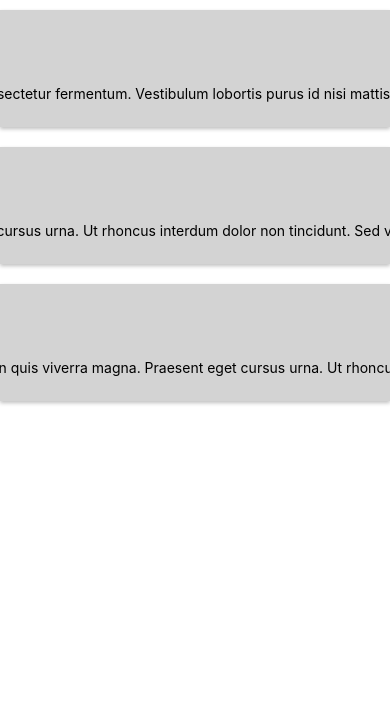
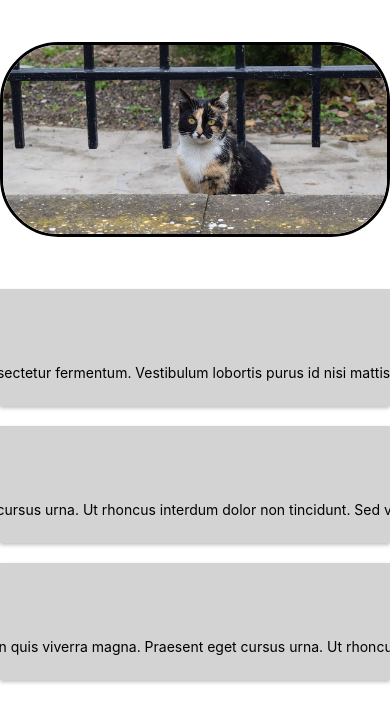
Before and after one commit to thelockymichael/WBMA-First-App, a React Native app: screen / in a window 390 px wide. Shown: the top 722 px of the page. Built offline with nearby package versions, Linux system fonts and the light colour scheme.

Commit message:
added top cat imagge

```diff
--- a/App.js
+++ b/App.js
@@ -3,7 +3,7 @@ import {createStore, combineReducers, applyMiddleware} from 'redux';
 import {composeWithDevTools} from 'redux-devtools-extension';
 import {Provider} from 'react-redux';
 import React from 'react';
-import {StyleSheet, SafeAreaView} from 'react-native';
+import {Image, Dimensions, StyleSheet, View, SafeAreaView} from 'react-native';
 import List from './components/List';
 
 import placesReducer from './store/places-reducer';
@@ -14,6 +14,14 @@ const App = () => {
   return (
     <Provider store={store}>
       <SafeAreaView style={styles.screen}>
+        <View style={styles.imageContainer}>
+
+          <Image
+            source={require('./assets/homeless_cat.jpg')}
+            style={styles.image}
+          />
+
+        </View>
         <List />
         <StatusBar style='auto' />
       </SafeAreaView>
@@ -22,6 +30,20 @@ const App = () => {
 };
 
 const styles = StyleSheet.create({
+  imageContainer: {
+    width: Dimensions.get('window').width * 1,
+    height: Dimensions.get('window').width * 0.5,
+    borderRadius: (Dimensions.get('window').width * 0.3) / 2,
+    borderWidth: 3,
+    borderColor: 'black',
+    overflow: 'hidden',
+    marginVertical: Dimensions.get('window').height / 20,
+    marginHorizontal: Dimensions.get('window').width / 20,
+  },
+  image: {
+    width: '100%',
+    height: '100%',
+  },
   screen: {
     flex: 1,
     alignItems: 'center',
```
Also changed, not shown: .eslintrc.js, assets/homeless_cat.jpg (added).
